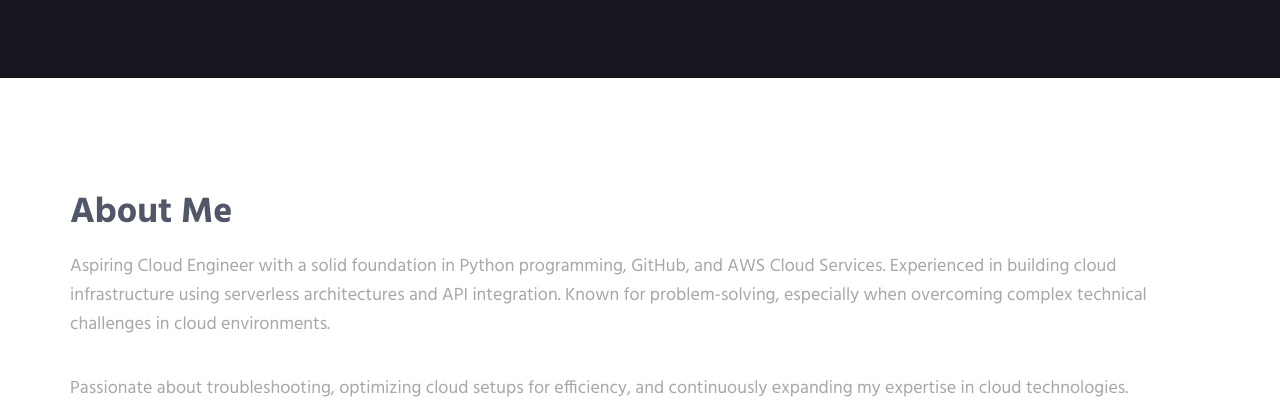
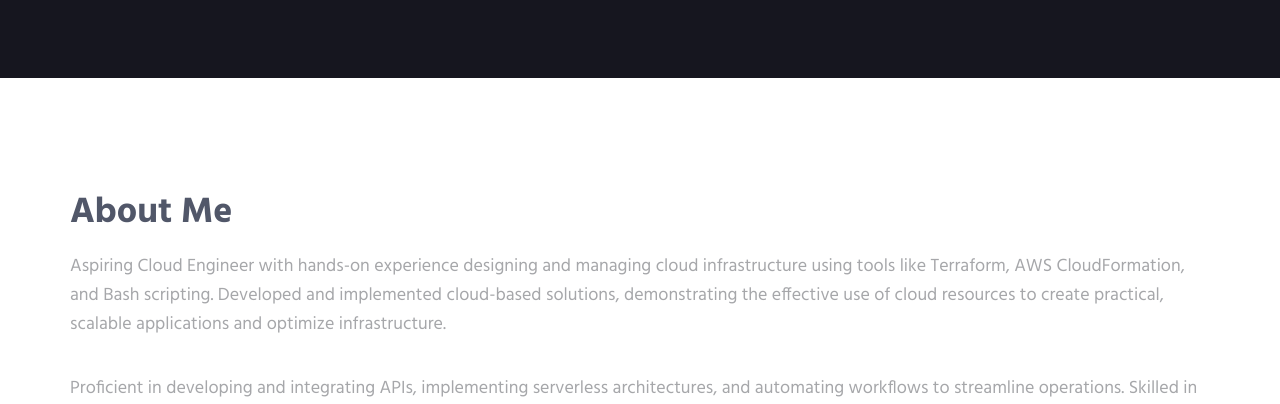
Before and after one commit to tybnd/resume_challenge, a plain HTML site: page index.html in a window 1280 px wide. Shown: the part 548-952 px from the top of the page. Drawn offline with nearby package versions, Linux system fonts and the light colour scheme; no server answers; files whose address does not match are found by name.

Commit message:
change description

```diff
--- a/index.html
+++ b/index.html
@@ -190,8 +190,8 @@
                           <div class="margin-b-50">
                               <div class="margin-b-30">
                                   <h2 style="font-size: 36px;padding-top: 10px;">About Me</h2>
-                                  <p style="font-size: 18px; line-height: 1.6; padding-bottom: 20px;">Aspiring Cloud Engineer with a solid foundation in Python programming, GitHub, and AWS Cloud Services. Experienced in building cloud infrastructure using serverless architectures and API integration. Known for problem-solving, especially when overcoming complex technical challenges in cloud environments.</p>
-                                  <p style="font-size: 18px; line-height: 1.6;">Passionate about troubleshooting, optimizing cloud setups for efficiency, and continuously expanding my expertise in cloud technologies.</p>
+                                  <p style="font-size: 18px; line-height: 1.6; padding-bottom: 20px;">Aspiring Cloud Engineer with hands-on experience designing and managing cloud infrastructure using tools like Terraform, AWS CloudFormation, and Bash scripting. Developed and implemented cloud-based solutions, demonstrating the effective use of cloud resources to create practical, scalable applications and optimize infrastructure.</p>
+                                  <p style="font-size: 18px; line-height: 1.6;">Proficient in developing and integrating APIs, implementing serverless architectures, and automating workflows to streamline operations. Skilled in troubleshooting and optimizing cloud setups for performance and cost-effectiveness. Adaptable and eager to learn new technologies and programming languages to tackle complex challenges and deliver reliable cloud solutions.</p>
                               </div>
                               <a href="https://tycloudresume.com" class="btn-theme btn-theme-md btn-default-bg text-uppercase" download style="font-size: 18px;">Download my CV</a>
                           </div>
```
